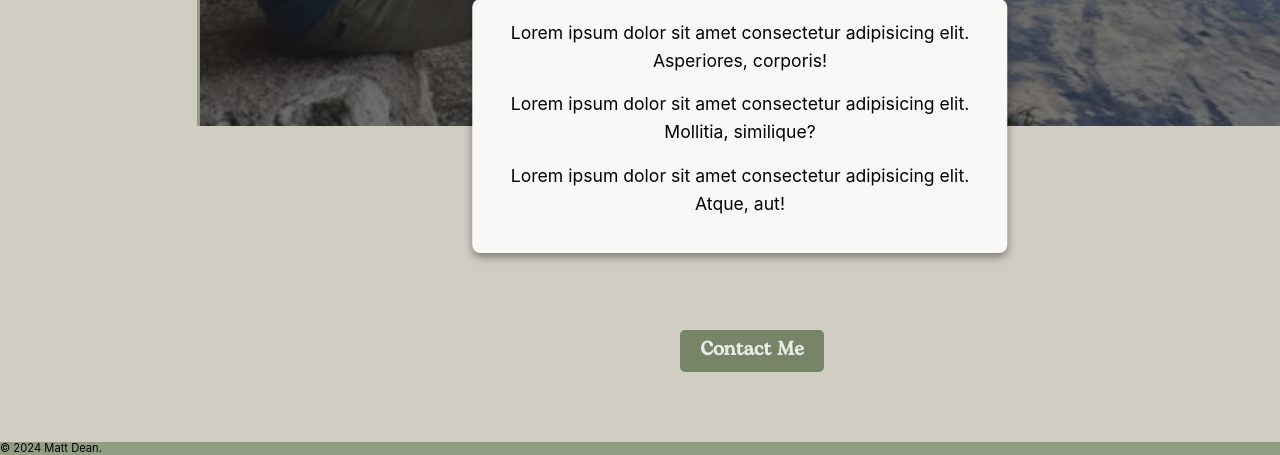
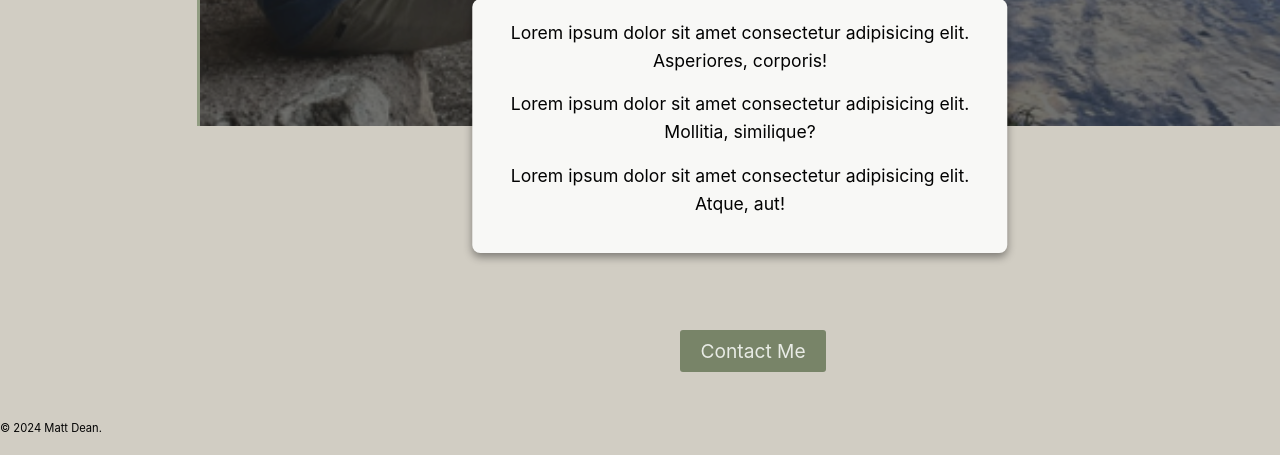
Before and after one commit to MattJDean/Netmatters-Portfolio, a PHP site: page /about-me.html in a window 1280 px wide. Shown: the part 674-1129 px from the top of the page. After the commit the page ends 1106 px from the top, so only its background shows below. Run offline with PHP 8.4, Linux system fonts and the light colour scheme; some libraries are stand-ins or nearby versions; some web fonts are replaced.

Commit message:
asset paths fix

```diff
--- a/about-me.html
+++ b/about-me.html
@@ -78,7 +78,7 @@
             <section class="image">
                     <!--------------------------------------------------------------About Me Image-->
                     <div class="about__header">
-                        <div class="about__header--img"><img src="../assets/img/about-me.png"></div>
+                        <div class="about__header--img"><img src='../assets/img/about-me.png'></div>
                     </div>
 
                     <!--------------------------------------------------------------About Me Headline-->
@@ -102,7 +102,7 @@
                             <i class="html"></i>
                     </div>
                     <div class="about__cta">
-                        <a href="/index.html#contact" class="contact-button">Contact Me</a>
+                        <span><a href="/index.html#contact" class="contact-button">Contact Me</a></span>
                     </div>
             </section>
         </div>
--- a/coding-examples.html
+++ b/coding-examples.html
@@ -81,7 +81,7 @@
                 <h3 class="example__title"><span>Sticky Header</span></h3>
 
                 <div class="example__image">
-                    <img src="../assets/img/sticky-header-js-code.png" alt="Sticky Header Code" class="expandable-image" />
+                    <img src='../assets/img/sticky-header-js-code.png' alt="Sticky Header Code" class="expandable-image" />
                 </div>
 
                 <h4 class="example__caption"><span>Sticky header for the Netmatters Homepage written in JavaScript</span></h4>
@@ -91,7 +91,7 @@
                 <h3 class="example__title"><span>Sidebar Menu</span></h3>
 
                 <div class="example__image">
-                    <img src="../assets/img/sidebar-js-code.png" alt="Sidebar Menu Code" class="expandable-image" />
+                    <img src='../assets/img/sidebar-js-code.png' alt="Sidebar Menu Code" class="expandable-image" />
                 </div>
 
                 <h4 class="example__caption"><span>Sidebar menu for the Netmatters Homepage written in JavaScript</span></h4>
--- a/scss/pages/_about.scss
+++ b/scss/pages/_about.scss
@@ -121,25 +121,20 @@ body {
     background-color: darken($primary-color, 10%);
     color: $secondary-text-color;
     text-decoration: none;
-    font-family: $hero-font;
+    font-family: $base-font-family;
     font-size: clamp(1rem, 2vw, 1.2rem);
-    font-weight: bold;
-    border-radius: 5px;
+    border-radius: 3px;
     transition: background-color 0.3s ease, transform 0.2s ease;
+
+      span {
+        background-color: $primary-color;
+        padding: -1px;
+        border-radius: 6px;
+        box-shadow: 5px 5px 0 darken($primary-color, 10%);
+    }
 
     &:hover, &:focus {
         background-color: darken($primary-color, 10%);
         transform: translateY(-2px);
     }
 }
-
-footer {
-    flex-shrink: 0;
-    width: 100%;
-    background-color: $footer-bg-color;
-    color: $footer-text-color;
-    padding:0;
-    text-align: left;
-    z-index: 1000;
-    position: relative;
-}
```
Also changed, not shown: css/style.css, 1 other file.
